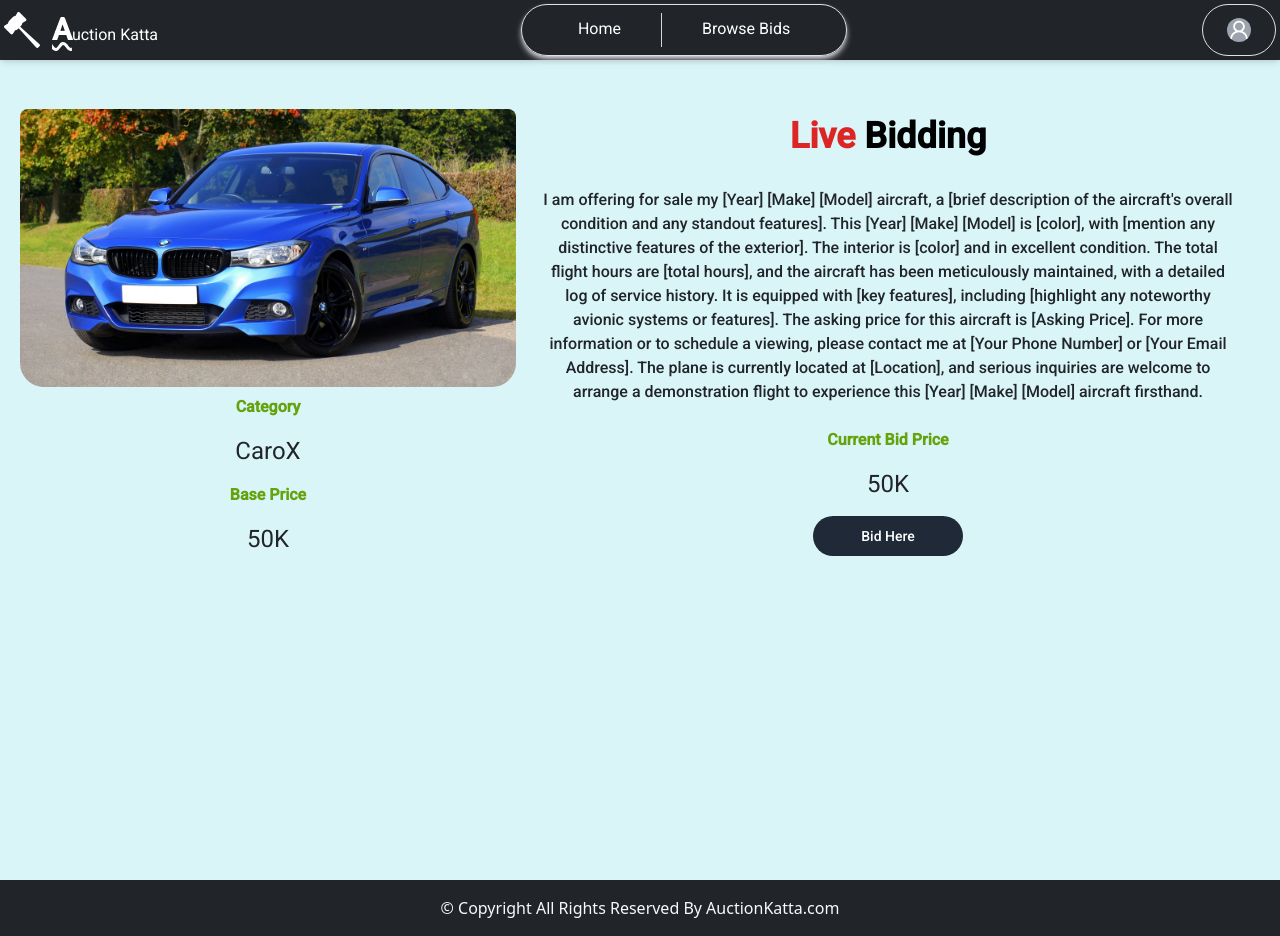
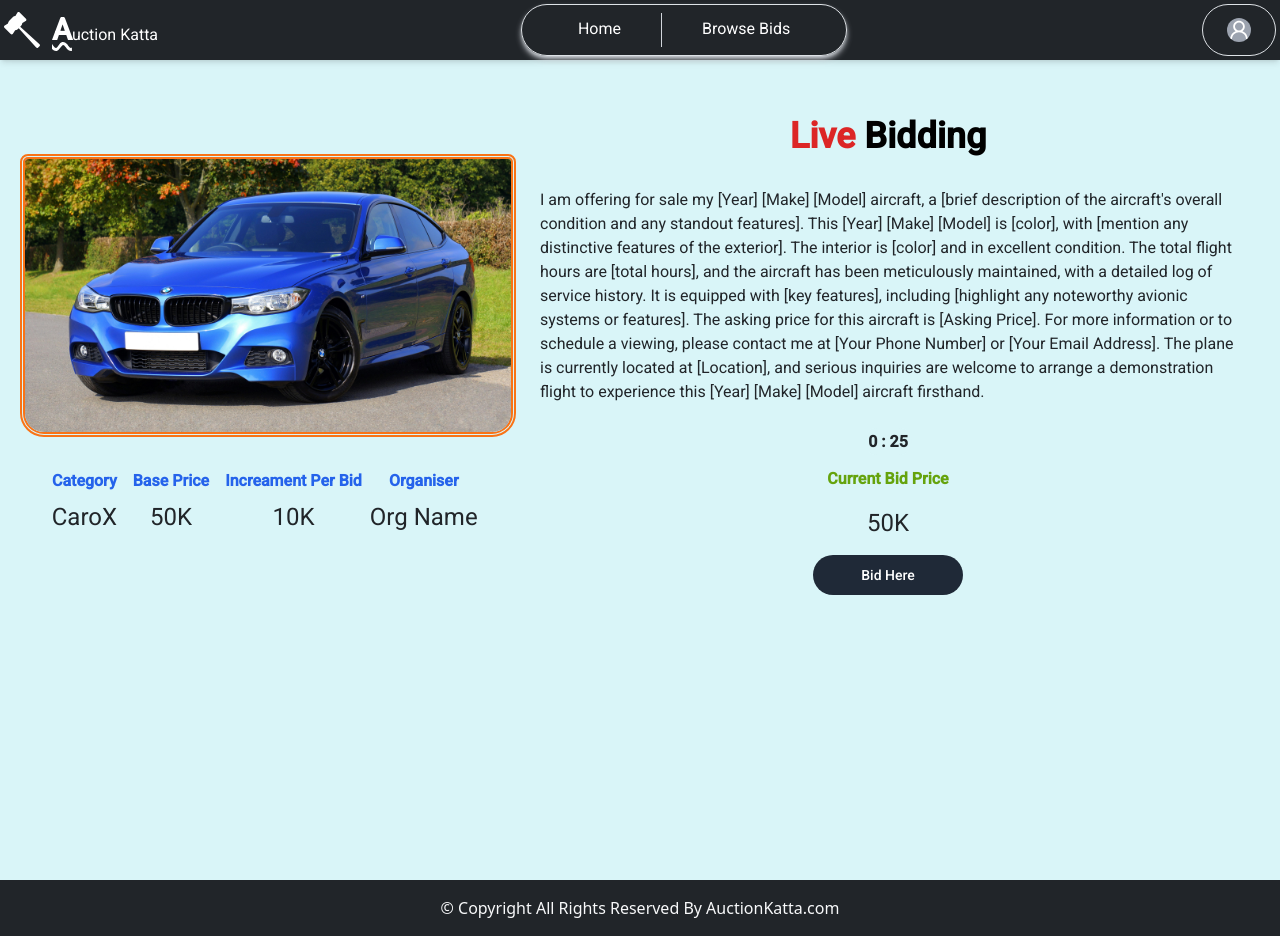
Before and after one commit to vaibhav03ambhore/CodeX_2.1.3, a React (Vite) app in the folder frontend/: page /bidding in a window 1280 px wide. Built offline with nearby package versions, Linux system fonts and the light colour scheme.

Commit message:
Timer Added

```diff
--- a/frontend/src/App.jsx
+++ b/frontend/src/App.jsx
@@ -12,6 +12,7 @@ import ReadMore from './Components/ReadMore';
 import Bidding from './pages/Bidding'
 import BidObject from './Components/BidObject';
 import BidForm from './Components/BidForm';
+import Timer from './Components/Timer';
 function App() {
 
   return (
@@ -29,6 +30,7 @@ function App() {
         <Route path="/bidding" element={<Bidding />} />
         <Route path="/bidobject" element={<BidObject />} />
         <Route path="/bidform" element={<BidForm/>} />
+        <Route path="/timer" element={<Timer/>} />
       </Routes>
       <Footer />
     </div>
--- /dev/null
+++ b/frontend/src/Components/Timer.jsx
@@ -0,0 +1,27 @@
+import React, { useEffect, useState } from 'react'
+
+
+const Timer = () => {
+    const [seconds, setSeconds] = useState(30);
+    var timer;
+
+    useEffect(() => {
+        timer = setInterval(() => {
+            setSeconds(seconds - 1);
+            if (seconds == 0) {
+                setSeconds(30);
+            }
+        }, 1000)
+
+        return () => clearInterval(timer);
+    })
+    return (
+        <div className='flex justify-center pb-1 font-bold'>
+            <div className='p-1 bg-nc rounded-full'>
+                <h1>0 : {seconds}</h1>
+            </div>
+        </div>
+    )
+}
+
+export default Timer
--- a/frontend/src/pages/Bidding.jsx
+++ b/frontend/src/pages/Bidding.jsx
@@ -1,5 +1,6 @@
 import React, { useState } from 'react'
 import Img1 from '../Images/Asset.jpg'
+import Timer from '../Components/Timer'
 const Bidding = () => {
     const [bid, setBid] = useState(50);
     function increament() {
@@ -10,25 +11,36 @@ const Bidding = () => {
             <div className='md:h-[100vh] bg-gray-50 bg-nc'>
                 <div className="p-[20px] w-full sm:flex items-center bg-nc">
                     <div className="left md:w-[40%] h-[100%] sm:flex-col">
-                        <img className="rounded-t-lg md:max-w-[100%] rounded-3xl max-h-[50%]" src={Img1} />
+                        <img className="border-double border-5 border-orange-500/100 rounded-t-lg md:max-w-[100%] rounded-3xl max-h-[50%]" src={Img1} />
                         <div className='text-center'>
-                            <div className='flex-col text-center'>
-                                <p className='m-2 font-bold text-lime-600'>Category</p>
-                                <p className='p-2 text-2xl'>CaroX</p>
-                            </div>
-                            <div className='flex-col text-center'>
-                                <p className='m-2 font-bold text-lime-600'>Base Price</p>
-                                <p className='p-2 text-2xl'>50K</p>
+                            <div className='md:flex m-4'>
+                                <div className='flex-col text-center'>
+                                    <p className='m-2 font-bold text-blue-600'>Category</p>
+                                    <p className=' text-2xl'>CaroX</p>
+                                </div>
+                                <div className='flex-col text-center'>
+                                    <p className='m-2 font-bold text-blue-600'>Base Price</p>
+                                    <p className=' text-2xl'>50K</p>
+                                </div>
+                                <div className='flex-col text-center'>
+                                    <p className='m-2 font-bold text-blue-600'>Increament Per Bid</p>
+                                    <p className=' text-2xl'>10K</p>
+                                </div>
+                                <div className='flex-col text-center'>
+                                    <p className='m-2 font-bold text-blue-600'>Organiser</p>
+                                    <p className=' text-2xl'>Org Name</p>
+                                </div>
                             </div>
                         </div>
                     </div>
-                    <div className="right md:w-[60%] py-2 md:flex-col text-center">
+                    <div className="right md:w-[60%] py-2 md:flex-col">
                         <div className='justify-center font-cus'>
-                            <p className='text-4xl text-red-600 font-bold p-2'>Live <span className='text-black'>Bidding</span></p>
+                            <p className='text-4xl text-center text-red-600 font-bold p-2'>Live <span className='text-black'>Bidding</span></p>
                             <h3 className='text-6xl'></h3>
-                            <p className='text-1xl font-medium m-4'>I am offering for sale my [Year] [Make] [Model] aircraft, a [brief description of the aircraft's overall condition and any standout features]. This [Year] [Make] [Model] is [color], with [mention any distinctive features of the exterior]. The interior is [color] and in excellent condition. The total flight hours are [total hours], and the aircraft has been meticulously maintained, with a detailed log of service history. It is equipped with [key features], including [highlight any noteworthy avionic systems or features]. The asking price for this aircraft is [Asking Price]. For more information or to schedule a viewing, please contact me at [Your Phone Number] or [Your Email Address]. The plane is currently located at [Location], and serious inquiries are welcome to arrange a demonstration flight to experience this [Year] [Make] [Model] aircraft firsthand.</p>
+                            <p className='text-1xl font-cus m-4 text-start'>I am offering for sale my [Year] [Make] [Model] aircraft, a [brief description of the aircraft's overall condition and any standout features]. This [Year] [Make] [Model] is [color], with [mention any distinctive features of the exterior]. The interior is [color] and in excellent condition. The total flight hours are [total hours], and the aircraft has been meticulously maintained, with a detailed log of service history. It is equipped with [key features], including [highlight any noteworthy avionic systems or features]. The asking price for this aircraft is [Asking Price]. For more information or to schedule a viewing, please contact me at [Your Phone Number] or [Your Email Address]. The plane is currently located at [Location], and serious inquiries are welcome to arrange a demonstration flight to experience this [Year] [Make] [Model] aircraft firsthand.</p>
                         </div>
                         <div className='flex-col text-center'>
+                            <Timer />
                             <p className='m-2 font-bold text-lime-600'>Current Bid Price</p>
                             <p className='p-2 text-2xl'>{bid}K</p>
                             <button onClick={increament} type="button" className="text-white bg-gray-800 hover:bg-gray-900 focus:outline-none focus:ring-4 focus:ring-gray-300 font-medium rounded-full text-sm px-5 py-2.5 me-2 mb-2 m-2">Bid Here</button>
```
